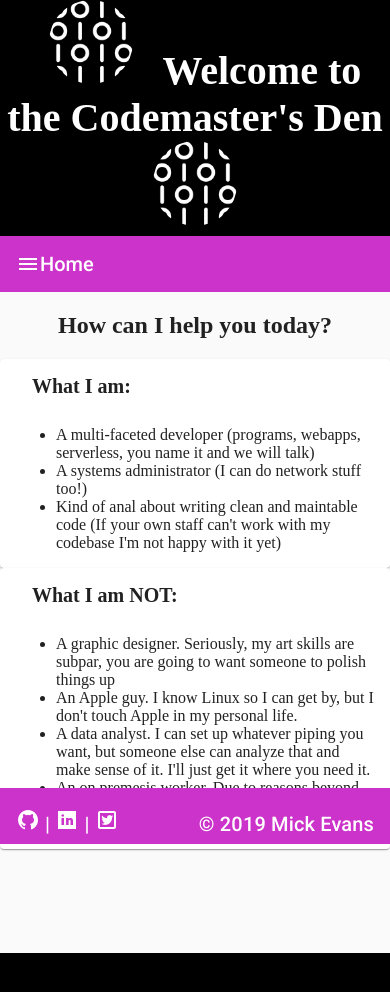
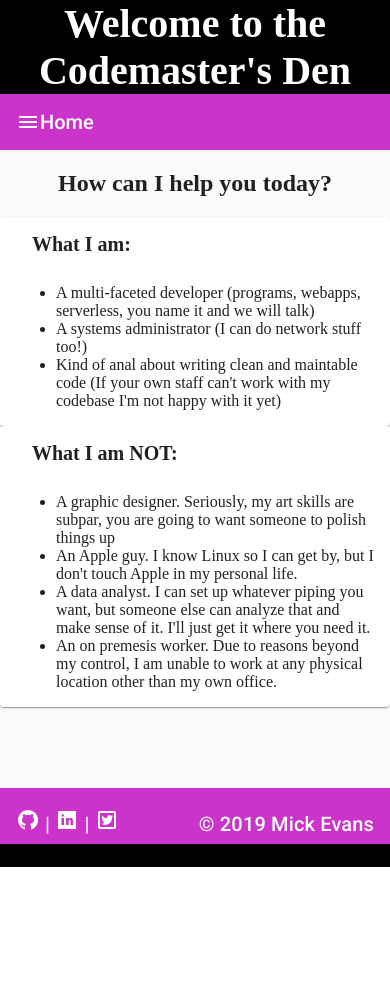
Before and after one commit to codemastermick/devPortfolio, an Angular app: page /home in a window 390 px wide. Shown: the top 992 px of the page. After the commit the page ends 867 px from the top, so only its background shows below. Built offline with nearby package versions, Linux system fonts and the light colour scheme.

Commit message:
style(header): make header more responsive

```diff
--- a/src/app/app.component.html
+++ b/src/app/app.component.html
@@ -1,11 +1,10 @@
 <div class="container" fxLayout="column">
   <div class="logoHolder">
     <h1>
-      <img src="../assets/img/logo.webp" alt="Site logo" class="logo" />
       {{ title }}
-      <img src="../assets/img/logo.webp" alt="Site logo" class="logo" />
     </h1>
   </div>
+
   <mat-sidenav-container class="mainpage">
     <mat-sidenav #sidenav role="navigation">
       <app-sidenav-list (sidenavClose)="sidenav.close()"></app-sidenav-list>
--- a/src/app/app.component.scss
+++ b/src/app/app.component.scss
@@ -13,7 +13,7 @@
   min-height: 100%;
 }
 
-.container > .logoHolder > h1 > .logo {
+.container > .logoHolder > .logo {
   max-height: 10vh;
   margin-left: 0.5em;
   margin-right: 0.5em;
```
